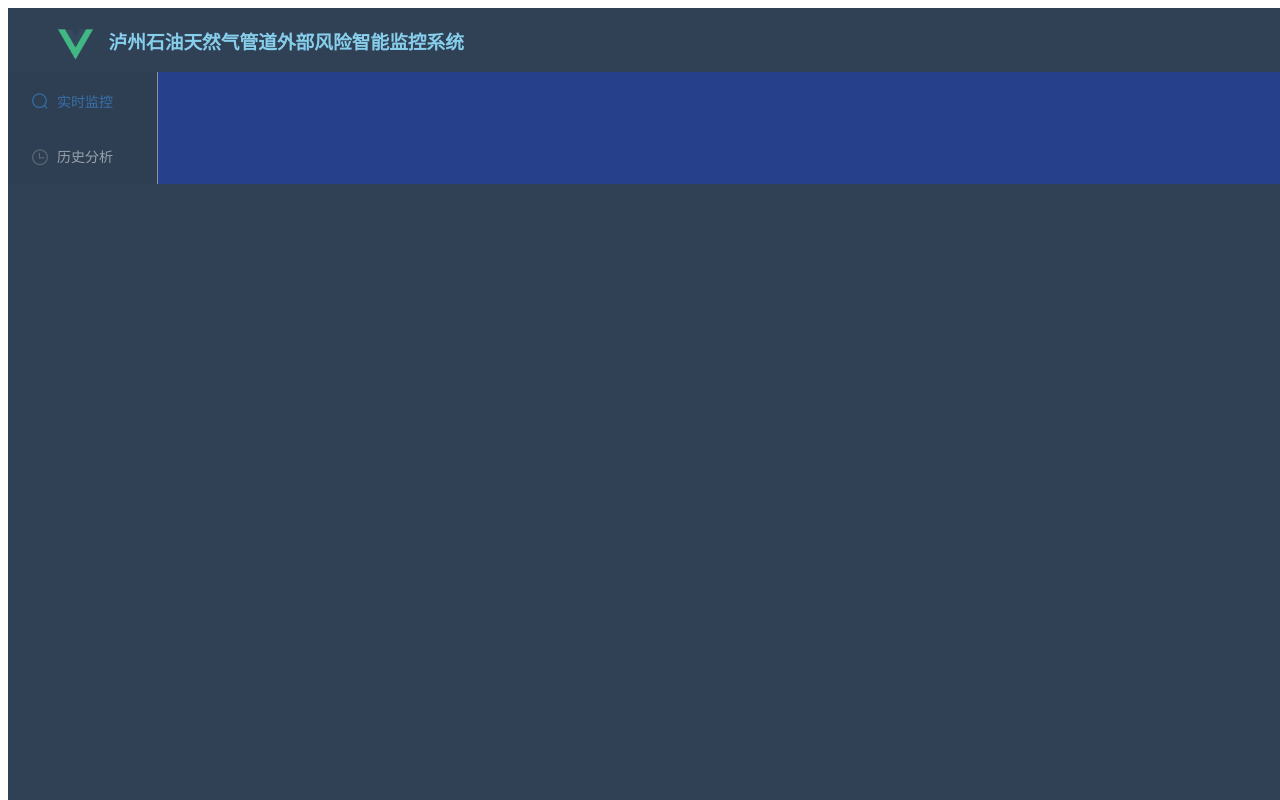
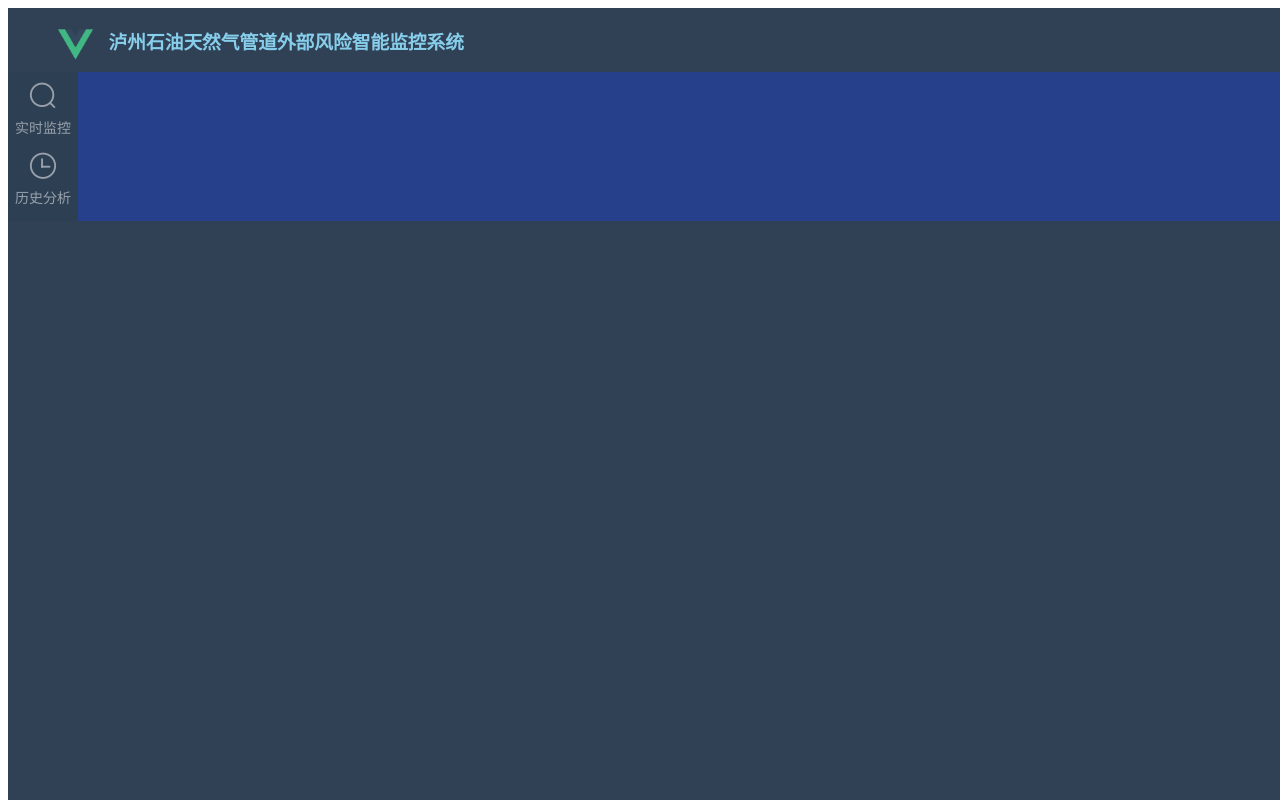
Before and after one commit to fireholic/oilFront, a Vue app: page / in a window 1280 px wide. Built offline with nearby package versions, Linux system fonts and the light colour scheme; what vue-google-charts would draw is missing.

Commit message:
导航样式修改

```diff
--- a/src/App.vue
+++ b/src/App.vue
@@ -5,8 +5,22 @@
         <h3 style="color:#87CEEB">&nbsp;&nbsp;&nbsp;泸州石油天然气管道外部风险智能监控系统</h3>
       </div>
       <el-container >
-      <el-aside style="width:150px">
-        <el-menu default-active="1"
+      <el-aside style="width:70px;text-align: center;">
+          <div class="icon_css" @mouseenter="enter(id)">
+          <router-link to="/NowControl">
+          <i class="el-icon-search">
+            <div class="on-font" slot="title">实时监控</div>
+          </i>
+         </router-link>
+          </div>
+          <div  id="index1" class="icon_css">
+          <router-link to="/History">
+          <i class="el-icon-time">
+            <div class="on-font" slot="title">历史分析</div>
+          </i>
+         </router-link>
+          </div>
+        <!--<el-menu default-active="1"
         :collapse="false"
         :router="true"
         background-color="#2c3e50"
@@ -20,7 +34,7 @@
             <i class="el-icon-time"></i>
             <span slot="title">历史分析</span>
           </el-menu-item>
-        </el-menu>
+        </el-menu>-->
       </el-aside>
        <el-main>
             <router-view/>
@@ -31,7 +45,23 @@
 
 <script>
 export default {
-  name: 'App'
+  name: 'App',
+  components: {
+
+  },
+  data() {
+    return {
+
+    };
+  },
+  methods:{
+    enter(id){
+       console.log(id);
+    }
+  },
+  watch: {
+
+  }
 }
 </script>
 <style lang="scss">
@@ -86,12 +116,17 @@ export default {
 
   }
 i{
-  display: inline-block;
-  vertical-align: middle;
-  margin-top: -2px;
+  color: #ffff;
+  font-size: 30px;
+}
+.icon_css{
+  margin: 9px 0px 9px 0px;
+  width:70px;
+  color: #ffff;
+  font-size: 40px;
 }
 .on-font{
-  display: inline-block;
-  vertical-align: middle;
+  margin-top: 10px;
+  font-size: 14px;
 }
 </style>
```
